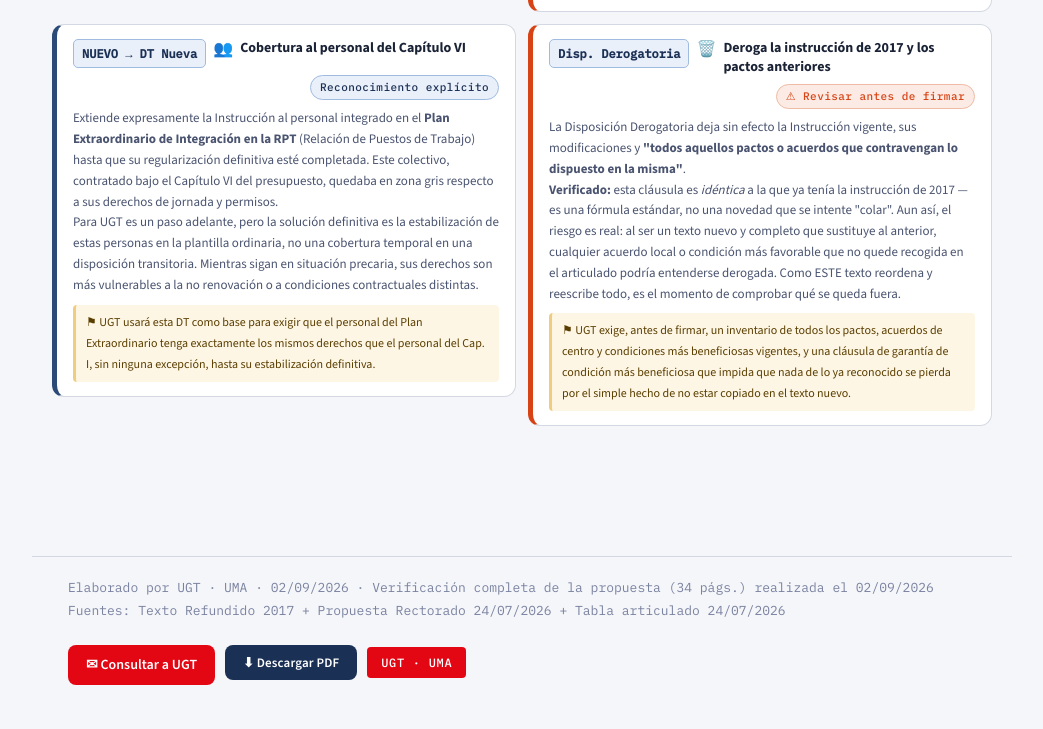
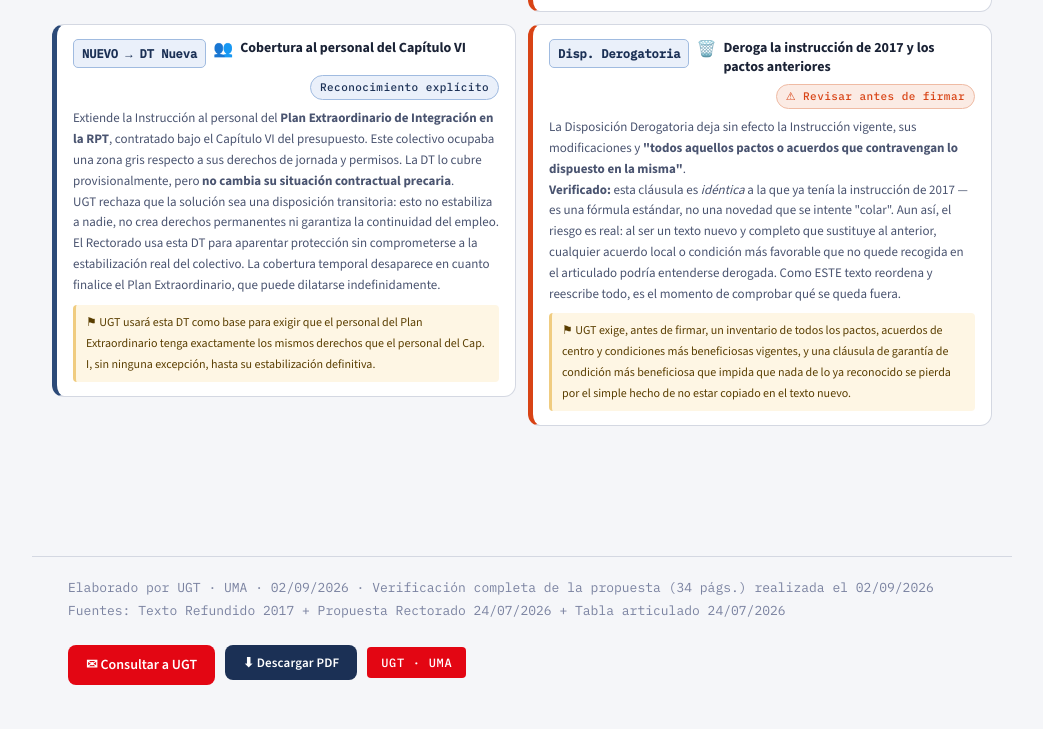
Before and after one commit to OcBSmith/Instrucci-n-interna-propuesta-rectorado, a plain HTML site: page index.html in a window 1280 px wide. Shown: the part 9460-10189 px from the top of the page, without its empty margins (118-1161 px from the left). Drawn offline with nearby package versions, Linux system fonts and the light colour scheme; a web font is replaced by a local one.

Commit message:
DT Nueva Cap. VI: eliminar alabanzas y reforzar critica sindical
La formulacion anterior decia 'para UGT es un paso adelante'. Corregido:
la DT no estabiliza a nadie ni crea derechos permanentes; el Rectorado
la usa para aparentar proteccion sin comprometerse con la estabilizacion.

Co-Authored-By: Claude Sonnet 4.6 <noreply@anthropic.com>

```diff
--- a/index.html
+++ b/index.html
@@ -633,8 +633,8 @@
           <span class="pill pill-new">Reconocimiento explícito</span>
         </div>
         <div class="art-card-body">
-          <p>Extiende expresamente la Instrucción al personal integrado en el <strong>Plan Extraordinario de Integración en la RPT</strong> (Relación de Puestos de Trabajo) hasta que su regularización definitiva esté completada. Este colectivo, contratado bajo el Capítulo VI del presupuesto, quedaba en zona gris respecto a sus derechos de jornada y permisos.</p>
-          <p>Para UGT es un paso adelante, pero la solución definitiva es la estabilización de estas personas en la plantilla ordinaria, no una cobertura temporal en una disposición transitoria. Mientras sigan en situación precaria, sus derechos son más vulnerables a la no renovación o a condiciones contractuales distintas.</p>
+          <p>Extiende la Instrucción al personal del <strong>Plan Extraordinario de Integración en la RPT</strong>, contratado bajo el Capítulo VI del presupuesto. Este colectivo ocupaba una zona gris respecto a sus derechos de jornada y permisos. La DT lo cubre provisionalmente, pero <strong>no cambia su situación contractual precaria</strong>.</p>
+          <p>UGT rechaza que la solución sea una disposición transitoria: esto no estabiliza a nadie, no crea derechos permanentes ni garantiza la continuidad del empleo. El Rectorado usa esta DT para aparentar protección sin comprometerse a la estabilización real del colectivo. La cobertura temporal desaparece en cuanto finalice el Plan Extraordinario, que puede dilatarse indefinidamente.</p>
         </div>
         <div class="art-card-ugt">⚑ UGT usará esta DT como base para exigir que el personal del Plan Extraordinario tenga exactamente los mismos derechos que el personal del Cap. I, sin ninguna excepción, hasta su estabilización definitiva.</div>
       </div>
```
